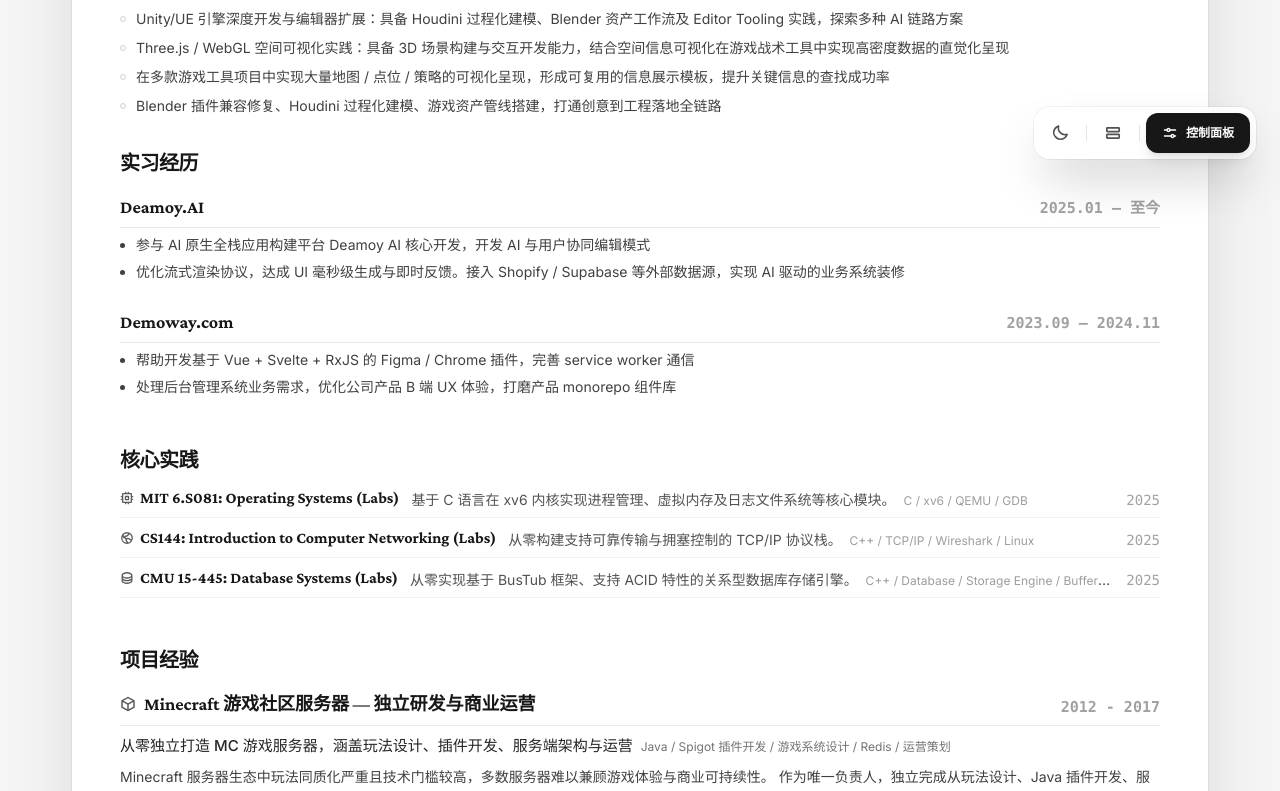
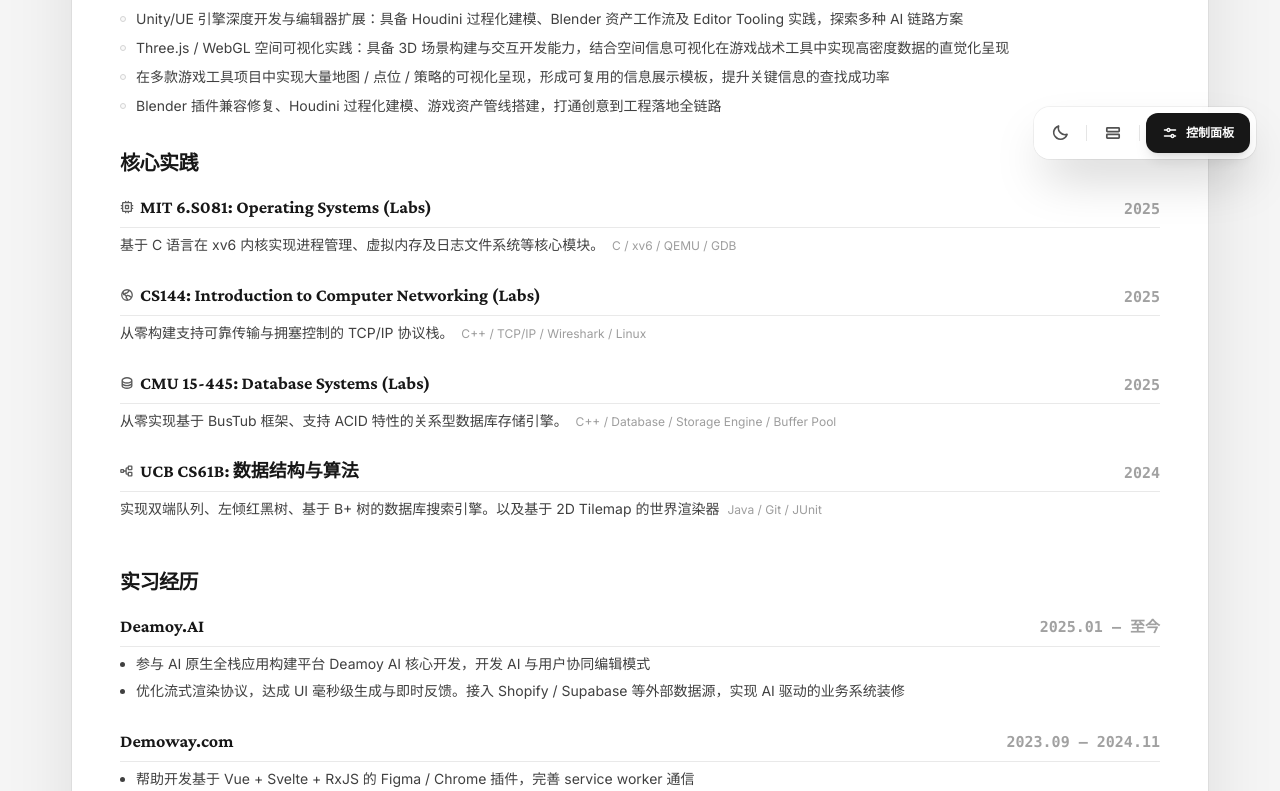
Before and after one commit to parallized/AshIris, a Nuxt app: page /cv in a window 1280 px wide. Shown: the part 617-1408 px from the top of the page. Built offline with nearby package versions, Linux system fonts and the light colour scheme.

Commit message:
final ver

```diff
--- a/app/pages/cv.vue
+++ b/app/pages/cv.vue
@@ -309,6 +309,25 @@ const projectPool = ref<ProjectItem[]>([
       results: [],
     },
     icon: "ph:database-bold",
+  },
+  {
+    id: "lab-berkeley-cs61b",
+    enabled: true,
+    title: "UCB CS61B: 数据结构与算法",
+    summary: "实现双端队列、左倾红黑树、基于 B+ 树的数据库搜索引擎。以及基于 2D Tilemap 的世界渲染器",
+    url: "https://sp21.datastructur.es/",
+    date: "2024",
+    stack: "Java / Git / JUnit",
+    roles: ["前端开发", "全栈开发", "后端开发"],
+    tags: ["Data Structures", "Algorithms", "Java", "A* Pathfinding"],
+    evidence: [],
+    star: {
+      situation: "",
+      task: "",
+      actions: [],
+      results: [],
+    },
+    icon: "ph:tree-structure-bold",
   },
   {
     id: "player-community-leader",
@@ -913,6 +932,28 @@ onBeforeUnmount(() => {
             </div>
 
             <div class="space-y-12" :class="isTwoColumn ? 'pl-4' : 'pt-8'">
+              <!-- Hardcore Labs -->
+              <section v-if="enabledLabs.length" class="space-y-4">
+                <h2 class="font-serif text-xl font-bold tracking-tight text-neutral-900 dark:text-white">核心实践</h2>
+                <div class="space-y-6">
+                  <article v-for="lab in enabledLabs" :key="lab.id" class="space-y-1.5">
+                    <div class="flex items-baseline justify-between gap-4 border-b border-neutral-300/50 pb-1.5 dark:border-neutral-700/50">
+                      <h3 class="flex items-center gap-1.5 font-serif text-lg font-bold text-neutral-900 dark:text-white">
+                        <Icon v-if="lab.icon" :name="lab.icon" class="text-sm opacity-70" />
+                        <a :href="lab.url" target="_blank" class="hover:underline">{{ lab.title }}</a>
+                      </h3>
+                      <span class="font-mono text-[15px] font-semibold text-neutral-400 dark:text-neutral-500 shrink-0">
+                        {{ lab.date }}
+                      </span>
+                    </div>
+                    <p class="text-[14px] leading-relaxed text-neutral-700 dark:text-neutral-300">
+                      {{ lab.summary }}
+                      <span class="ml-1 text-[12px] font-normal text-neutral-500/70 dark:text-neutral-500/70">{{ lab.stack }}</span>
+                    </p>
+                  </article>
+                </div>
+              </section>
+
               <!-- Internship Experience -->
               <section v-if="enabledExperiences.length" class="space-y-4">
                 <h2 class="font-serif text-xl font-bold tracking-tight text-neutral-900 dark:text-white">实习经历</h2>
@@ -931,28 +972,6 @@ onBeforeUnmount(() => {
                         {{ item }}
                       </li>
                     </ul>
-                  </article>
-                </div>
-              </section>
-
-              <!-- Hardcore Labs -->
-              <section v-if="enabledLabs.length" class="space-y-3">
-                <h2 class="font-serif text-xl font-bold tracking-tight text-neutral-900 dark:text-white">核心实践</h2>
-                <div class="space-y-2">
-                  <article v-for="lab in enabledLabs" :key="lab.id" class="flex items-baseline justify-between gap-4 border-b border-neutral-300/30 pb-1.5 dark:border-neutral-700/30">
-                    <div class="flex items-baseline gap-3 overflow-hidden">
-                      <h3 class="flex shrink-0 items-center gap-1.5 font-serif text-[16px] font-bold text-neutral-900 dark:text-white">
-                        <Icon v-if="lab.icon" :name="lab.icon" class="text-sm opacity-70" />
-                        <a :href="lab.url" target="_blank" class="hover:underline">{{ lab.title }}</a>
-                      </h3>
-                      <p class="truncate text-[14px] text-neutral-600 dark:text-neutral-400">
-                        {{ lab.summary }}
-                        <span class="ml-1 text-[12px] font-normal text-neutral-500/70 dark:text-neutral-500/70">{{ lab.stack }}</span>
-                      </p>
-                    </div>
-                    <span class="shrink-0 font-mono text-[14px] font-medium text-neutral-400 dark:text-neutral-500">
-                      {{ lab.date }}
-                    </span>
                   </article>
                 </div>
               </section>
```
